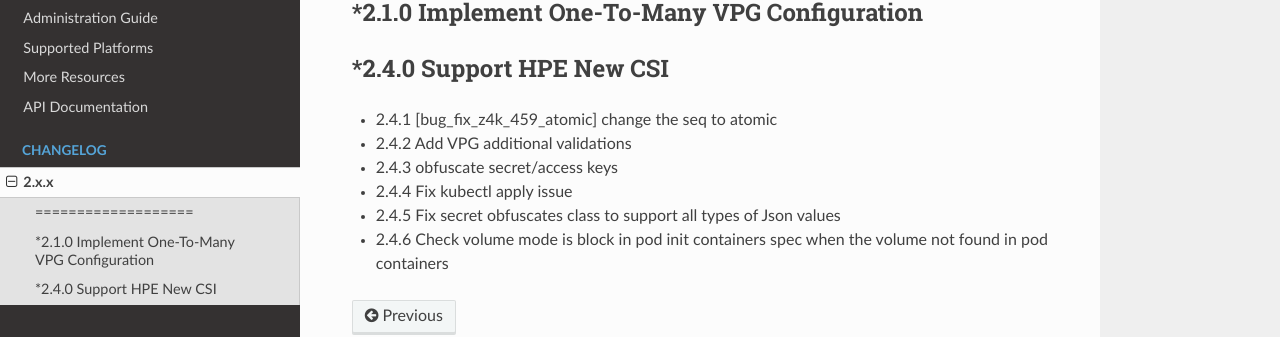
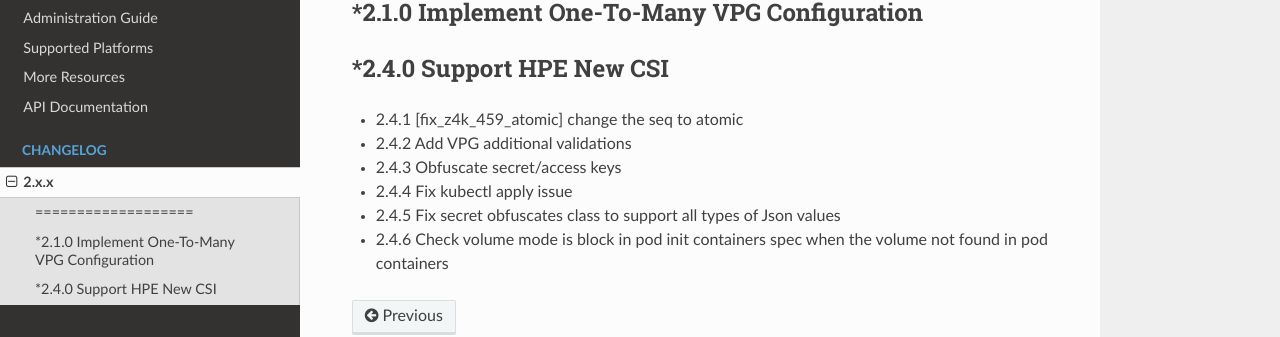
Before and after one commit to ZertoPublic/Z4K, an MkDocs documentation site: the page built from docs/changes/version2.x.x.md, in a window 1280 px wide. Shown: the part 220-557 px from the top of the page. Built offline with MkDocs 1.6.1, drawn with Linux system fonts in a browser that asks for light colours.

Commit message:
Update version2.x.x.md

```diff
--- a/docs/changes/version2.x.x.md
+++ b/docs/changes/version2.x.x.md
@@ -6,9 +6,9 @@
 ----------------------------------------------
 *2.4.0 Support HPE New CSI
 --------------------------
-* 2.4.1 [bug_fix_z4k_459_atomic] change the seq to atomic
+* 2.4.1 [fix_z4k_459_atomic] change the seq to atomic
 * 2.4.2 Add VPG additional validations
-* 2.4.3 obfuscate secret/access keys
+* 2.4.3 Obfuscate secret/access keys
 * 2.4.4 Fix kubectl apply issue
 * 2.4.5 Fix secret obfuscates class to support all types of Json values
 * 2.4.6 Check volume mode is block  in pod init containers spec when the volume not found in pod containers
```
